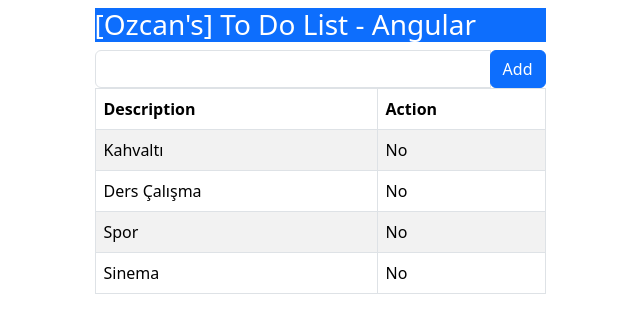
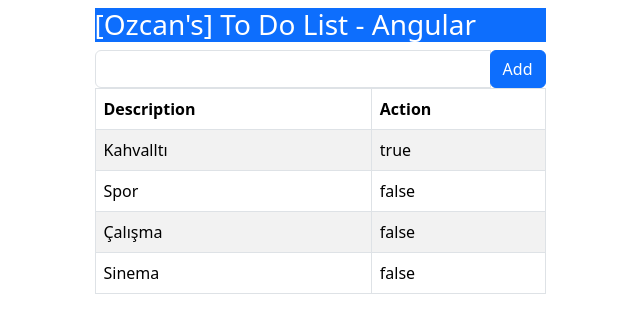
Before and after one commit to ozcanbayram/ToDo-Angular, an Angular app: page / in a window 1280 px wide. Shown: the top 318 px of the page, without its empty margins (320-960 px from the left). Built offline with nearby package versions, Linux system fonts and the light colour scheme.

Commit message:
Created a model for name and items

```diff
--- a/src/app/app.component.html
+++ b/src/app/app.component.html
@@ -1,7 +1,7 @@
 <div class="container">
   <div class="row justify-content-center">
     <div class="col-5">
-      <h3 class="bg-primary text-white p3">[{{ user }}'s] To Do List - Angular</h3>
+      <h3 class="bg-primary text-white p3">[{{ getName() }}'s] To Do List - Angular</h3>
 
       <div class="input-group">
         <input type="text" class="form-control" />
@@ -17,7 +17,7 @@
           </tr>
         </thead>
         <tbody>
-          <tr *ngFor="let item of items">
+          <tr *ngFor="let item of getItems()">
             <td>{{item.description}}</td>
             <td>{{item.action}}</td>
         </tr>
--- a/src/app/app.component.ts
+++ b/src/app/app.component.ts
@@ -1,6 +1,7 @@
 import { CommonModule } from '@angular/common';
 import { Component, NgModule } from '@angular/core';
 import { RouterOutlet } from '@angular/router';
+import { Model } from './model';
 
 @Component({
   selector: 'app-root',
@@ -10,11 +11,11 @@
   styleUrl: './app.component.css'
 })
 export class AppComponent {
-  user = 'Ozcan';
-  items = [
-    {description: "Kahvaltı", action: "No"},
-    {description: "Ders Çalışma", action: "No"},
-    {description: "Spor", action: "No"},
-    {description: "Sinema", action: "No"}
-  ];
+  model = new Model();
+  getName(){
+    return this.model.user;
+  }
+  getItems(){
+    return this.model.items;
+  }
 }
--- /dev/null
+++ b/src/app/model.ts
@@ -0,0 +1,25 @@
+export class Model{
+    user;
+    items;
+
+    constructor(){
+        this.user = "Ozcan";
+        this.items = [
+            new TodoItem("Kahvalltı",true),
+            new TodoItem("Spor",false),
+            new TodoItem("Çalışma",false),
+            new TodoItem("Sinema",false)
+          ];
+    }
+}
+
+
+
+export class TodoItem{
+    description;
+    action;
+    constructor(description: string, action: boolean){
+        this.description = description;
+        this.action = action;
+    }
+}
```
